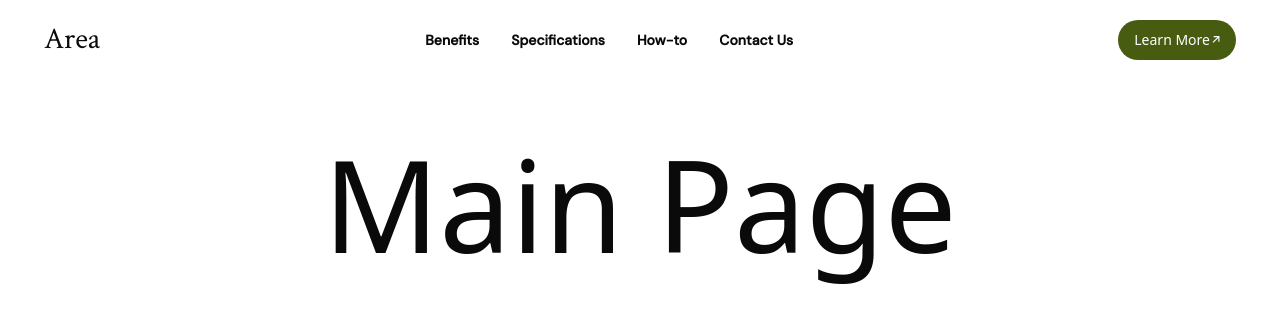
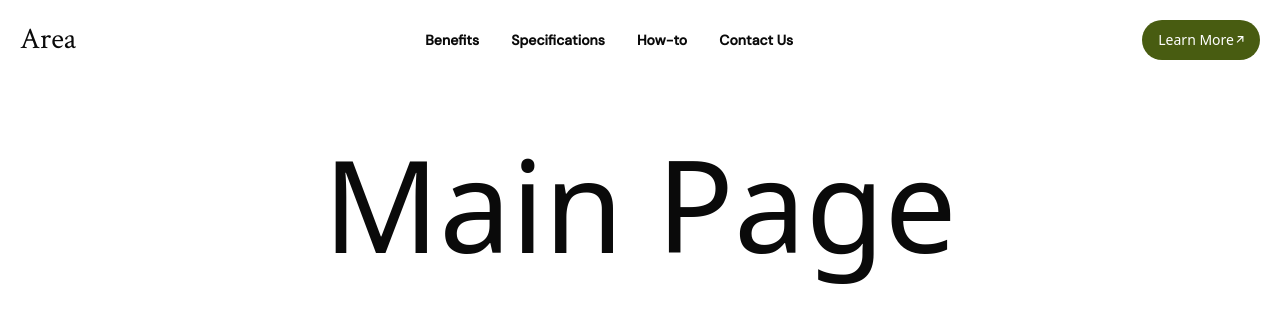
Before and after one commit to durim-dev/are, a Next.js app: page / in a window 1280 px wide. Shown: the top 322 px of the page. Built offline with nearby package versions, Linux system fonts and the light colour scheme.

Commit message:
removed div from header and children

```diff
--- a/app/layout.tsx
+++ b/app/layout.tsx
@@ -36,10 +36,8 @@ export default function RootLayout({
       <body
         className={`${crimsonText.variable} ${dmSans.variable} ${robotoMono.variable} antialiased`}
       >
-        <div className="px-3 md:px-6">
-          <Header />
-          {children}
-        </div>
+        <Header />
+        {children}
       </body>
     </html>
   );
```
